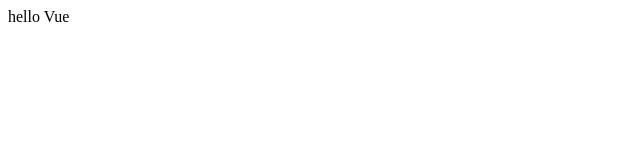
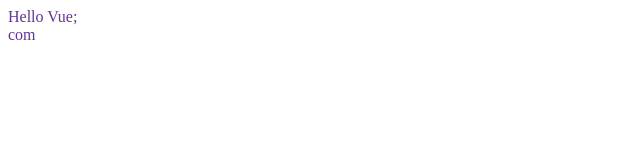
Before and after one commit to xhconceit/webpack-vue2, a Vue app: page / in a window 1280 px wide. Shown: the top 160 px of the page, without its empty margins (0-640 px from the left). Built offline with nearby package versions, Linux system fonts and the light colour scheme.

Commit message:
set vue template

```diff
--- a/package.json
+++ b/package.json
@@ -4,7 +4,9 @@
   "main": "index.js",
   "license": "MIT",
   "devDependencies": {
+    "css-loader": "^6.7.1",
     "html-webpack-plugin": "^5.5.0",
+    "vue-loader": "15",
     "webpack": "^5.74.0",
     "webpack-cli": "^4.10.0",
     "webpack-dev-server": "^4.11.1"
--- /dev/null
+++ b/src/App.vue
@@ -0,0 +1,23 @@
+<template>
+    <div>Hello {{msg}}; <Com /></div>
+</template>
+
+<script>
+import Com from './Com.vue'
+export default {
+    data() {
+        return {
+            msg: 'Vue'
+        }
+    },
+    components: {
+        Com
+    }
+}
+</script>
+
+<style>
+div{
+    color: rebeccapurple;
+}
+</style>
--- /dev/null
+++ b/src/Com.vue
@@ -0,0 +1,9 @@
+<template>
+    <div>com</div>
+</template>
+
+<script>
+export default {
+
+}
+</script>
--- a/src/index.js
+++ b/src/index.js
@@ -1,9 +1,7 @@
 import Vue from "vue"
-console.log(Vue);
+import App from './App.vue'
 
 const app = new Vue({
-    render: h => {
-        return h('div', {}, 'hello Vue')
-    }
+    render: h => h(App)
 })
 app.$mount('#app')
--- a/webpack.config.js
+++ b/webpack.config.js
@@ -1,16 +1,33 @@
 const path = require('path')
+// 将打包后的文件链接到 html 文件中
 const HtmlWebpackPlugin = require('html-webpack-plugin')
+// vue 模块插件
+const { VueLoaderPlugin } = require('vue-loader')
+
 
 module.exports = {
     mode: 'development',
-    entry: path.resolve(__dirname,'src/index.js'),
+    entry: path.resolve(__dirname, 'src/index.js'),
     devServer: {
         open: true,
         port: 9000
     },
+    module: {
+        rules: [
+            {
+                test: /\.vue$/,
+                use: ['vue-loader']
+            },
+            {
+                test: /\.css$/,
+                use: ['vue-style-loader', 'css-loader']
+            }
+        ]
+    },
     plugins: [
         new HtmlWebpackPlugin({
-            template: path.resolve(__dirname,'public/index.html'),
-        })
+            template: path.resolve(__dirname, 'public/index.html'),
+        }),
+        new VueLoaderPlugin()
     ]
 }
```
Also changed, not shown: 1 other file (tests, documents, lock files or other folders).
